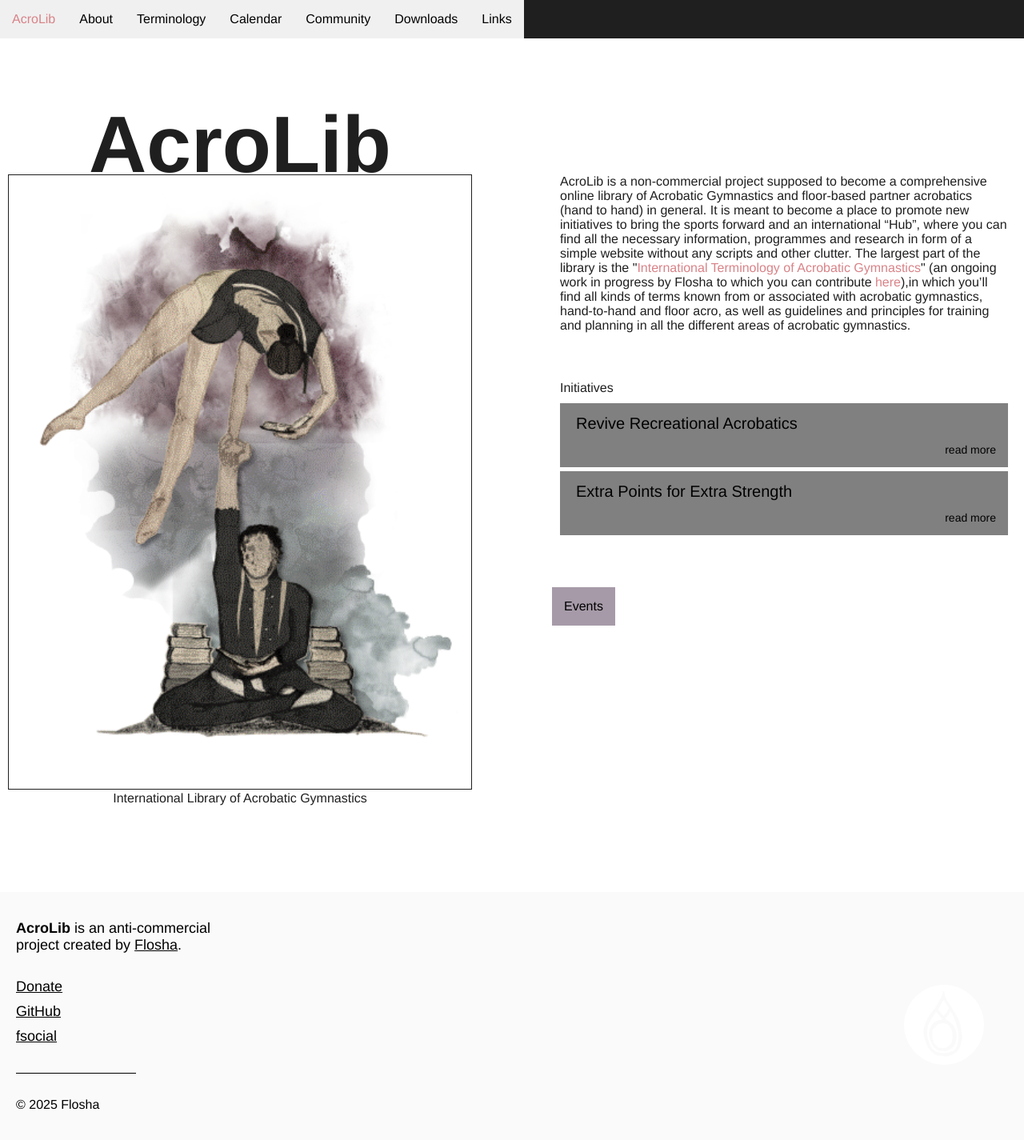
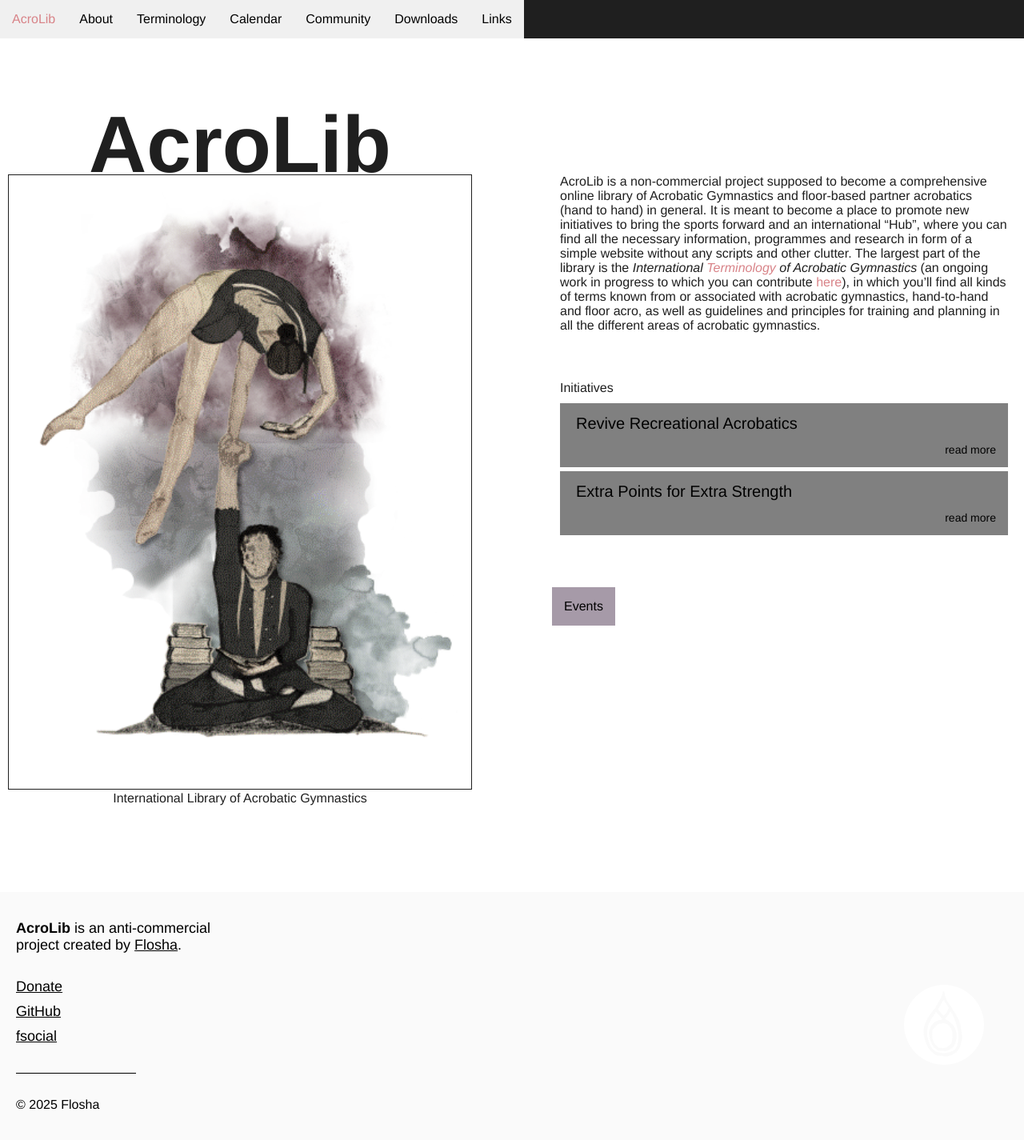
Before and after one commit to floshin/acrolib, a Jekyll site: the page built from index.md, in a window 1280 px wide. Shown: the whole page at 80% size. Built offline with Jekyll 4.4.1, drawn with Linux system fonts in a browser that asks for light colours; our own code applies the rules of GitHub Pages for plain Markdown files.

Commit message:
Update index.md

```diff
--- a/index.md
+++ b/index.md
@@ -5,7 +5,7 @@
 </div>
 
 <div>
-  <p>AcroLib is a non-commercial project supposed to become a comprehensive online library of Acrobatic Gymnastics and floor-based partner acrobatics (hand to hand) in general. It is meant to become a place to promote new initiatives to bring the sports forward and an international “Hub”, where you can find all the necessary information, programmes and research in form of a simple website without any scripts and other clutter. The largest part of the library is the "<a href="/terminology">International Terminology of Acrobatic Gymnastics</a>" (an ongoing work in progress by Flosha to which you can contribute <a href="https://github.com/floshin/acrolib/edit/main/glossary.md">here</a>),in which you’ll find all kinds of terms known from or associated with acrobatic gymnastics, hand-to-hand and floor acro, as well as guidelines and principles for training and planning in all the different areas of acrobatic gymnastics.</p>
+  <p>AcroLib is a non-commercial project supposed to become a comprehensive online library of Acrobatic Gymnastics and floor-based partner acrobatics (hand to hand) in general. It is meant to become a place to promote new initiatives to bring the sports forward and an international “Hub”, where you can find all the necessary information, programmes and research in form of a simple website without any scripts and other clutter. The largest part of the library is the <em>International <a href="/terminology">Terminology</a> of Acrobatic Gymnastics</em> (an ongoing work in progress to which you can contribute <a href="https://github.com/floshin/acrolib/edit/main/glossary.md">here</a>), in which you’ll find all kinds of terms known from or associated with acrobatic gymnastics, hand-to-hand and floor acro, as well as guidelines and principles for training and planning in all the different areas of acrobatic gymnastics.</p>
 
   <h2 class="h2-news">Initiatives</h2>
   <ul class="news">
```
